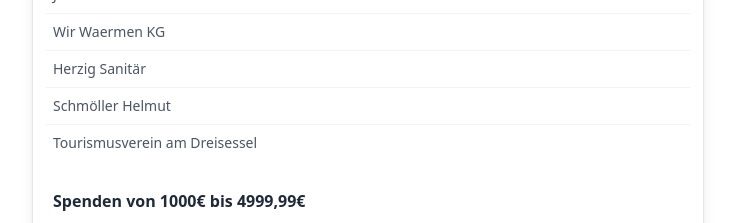
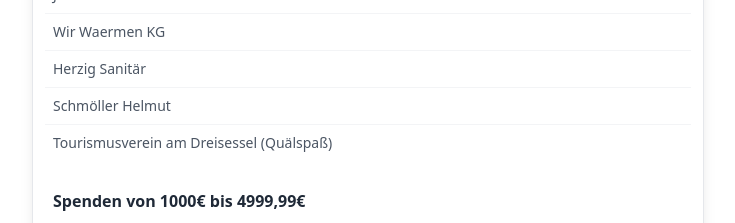
Before and after one commit to giggei/dreisessel, a SvelteKit app: page /spenden in a window 1280 px wide. Shown: the part 1600-1823 px from the top of the page, without its empty margins (272-1007 px from the left). Built offline with nearby package versions, Linux system fonts and the light colour scheme.

Commit message:
Update +page.svelte

```diff
--- a/src/routes/spenden/+page.svelte
+++ b/src/routes/spenden/+page.svelte
@@ -161,7 +161,7 @@
 										</tr>
 										<tr>
 											<td class="p-2 whitespace-nowrap">
-												<div class="text-left">Tourismusverein am Dreisessel</div>
+												<div class="text-left">Tourismusverein am Dreisessel (Quälspaß)</div>
 											</td>
 										</tr>
 									</tbody>
```
